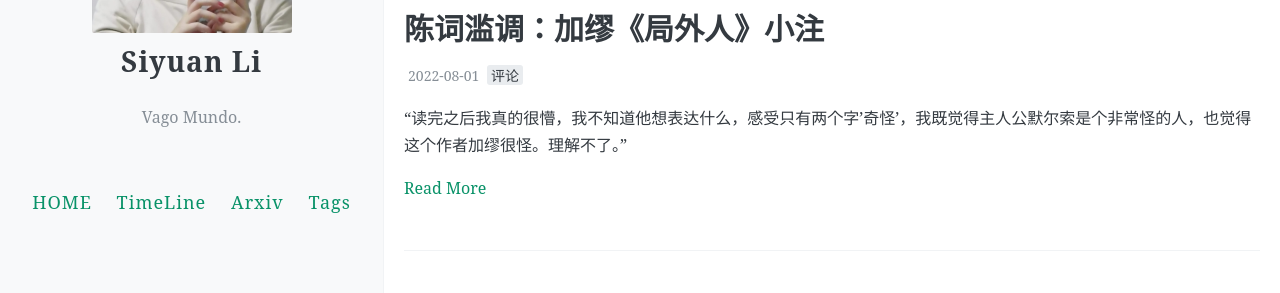
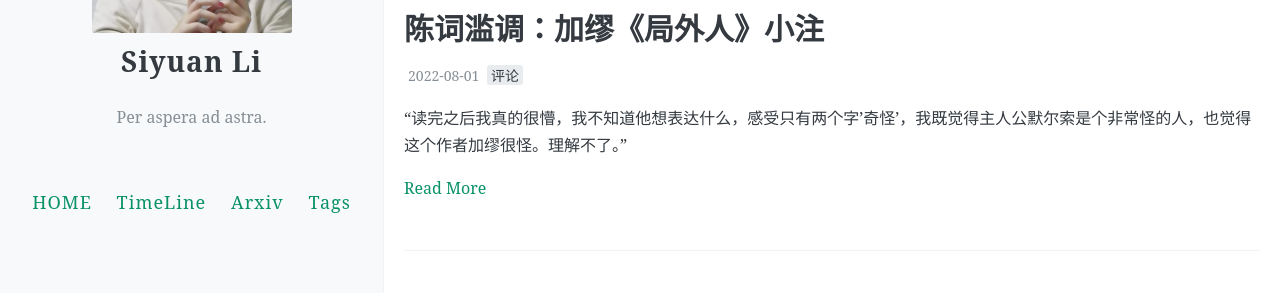
Before and after one commit to ApolloLSY/Attic, a Jekyll site: the page built from index.html, in a window 1280 px wide. Shown: the part 287-580 px from the top of the page. Built offline with Jekyll 4.4.1, drawn with Linux system fonts in a browser that asks for light colours; the list of posts is cut into pages by our own code; comment, search, counter and statistics services are not loaded.

Commit message:
Update _config.yml

```diff
--- a/_config.yml
+++ b/_config.yml
@@ -8,7 +8,7 @@
 
 # 描述/签名
 name: Siyuan Li
-description: Vago Mundo.
+description: Per aspera ad astra.
 
 # 输入你的网站域名（如果你没有添加自己的域名，而是直接用GitHub pages分配的域名的话可以省略）
 url:
```
